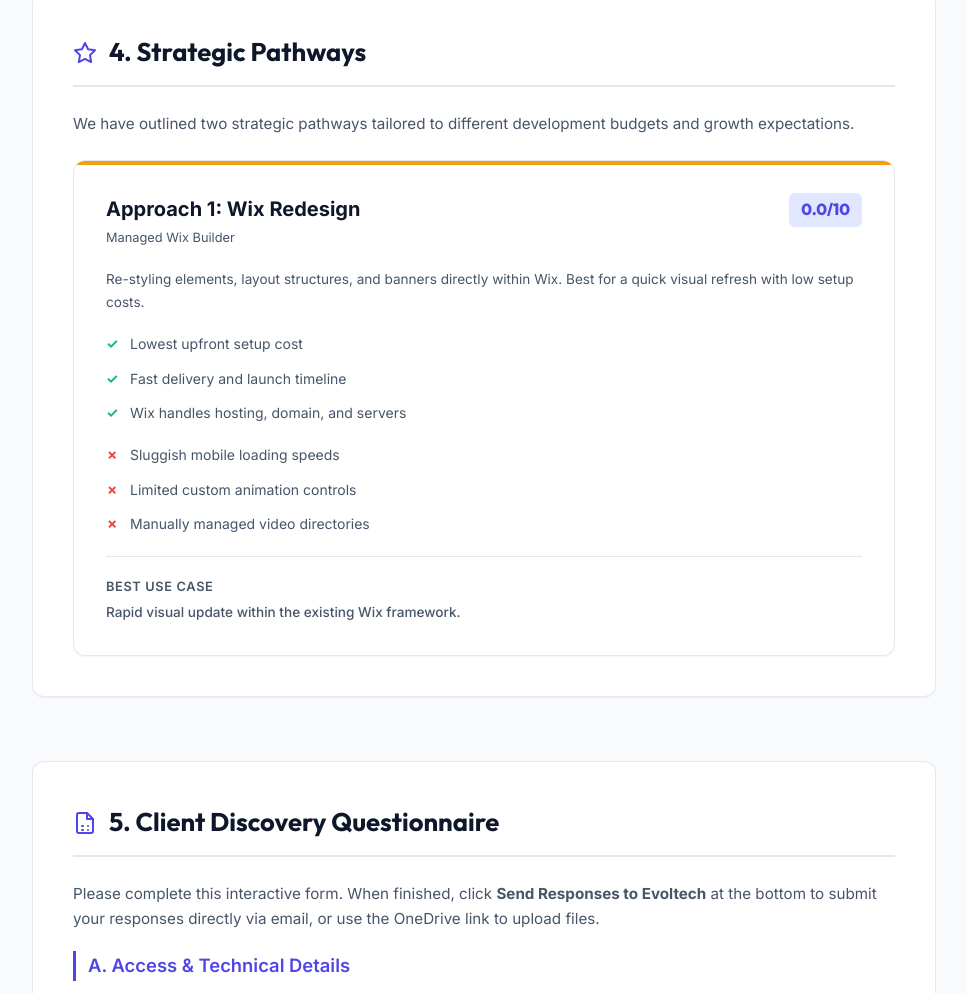
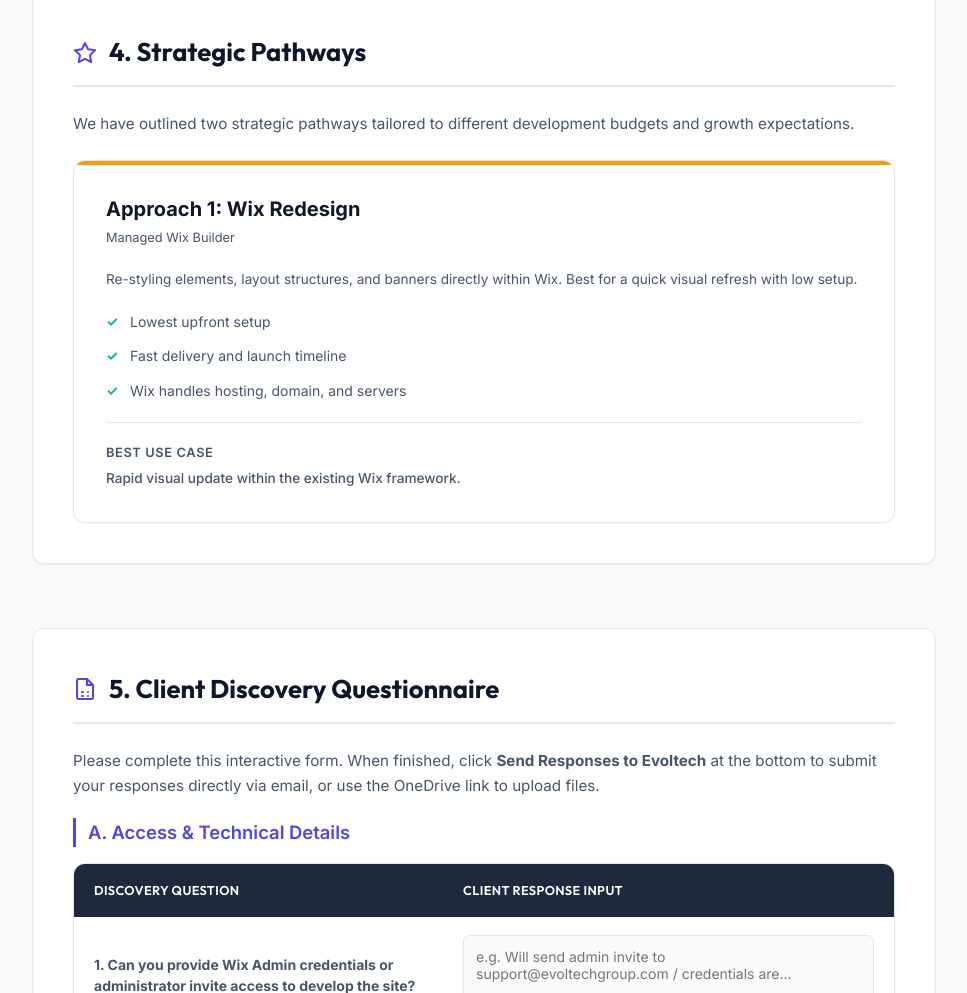
Before and after one commit to evoltechgroup/Greg-2.0, a plain HTML site: page index.html in a window 1280 px wide. Shown: the part 2678-3671 px from the top of the page, without its empty margins (296-1263 px from the left). Drawn offline with Linux system fonts and the light colour scheme.

Commit message:
removed the unwanted text

```diff
--- a/index.html
+++ b/index.html
@@ -1081,20 +1081,20 @@ serves as the central hub for Greg Sher's professional brand, thought leadership
                   <div class="rec-title">Approach 1: Wix Redesign</div>
                   <div style="font-size: 0.8rem; color: var(--text-secondary); margin-top: 0.15rem;">Managed Wix Builder</div>
                 </div>
-                <div class="rec-score-badge" id="opt-1-badge-score">--</div>
+                <!-- <div class="rec-score-badge" id="opt-1-badge-score">--</div> -->
               </div>
               <div>
-                <p style="font-size: 0.85rem; margin-bottom: 0.75rem;">Re-styling elements, layout structures, and banners directly within Wix. Best for a quick visual refresh with low setup costs.</p>
+                <p style="font-size: 0.85rem; margin-bottom: 0.75rem;">Re-styling elements, layout structures, and banners directly within Wix. Best for a quick visual refresh with low setup.</p>
                 <ul class="rec-bullets">
-                  <li>Lowest upfront setup cost</li>
+                  <li>Lowest upfront setup </li>
                   <li>Fast delivery and launch timeline</li>
                   <li>Wix handles hosting, domain, and servers</li>
                 </ul>
-                <ul class="rec-bullets cons">
+                <!-- <ul class="rec-bullets cons">
                   <li>Sluggish mobile loading speeds</li>
                   <li>Limited custom animation controls</li>
                   <li>Manually managed video directories</li>
-                </ul>
+                </ul> -->
               </div>
               <div class="rec-footer">
                 <div class="rec-usecase">Best Use Case</div>
```
